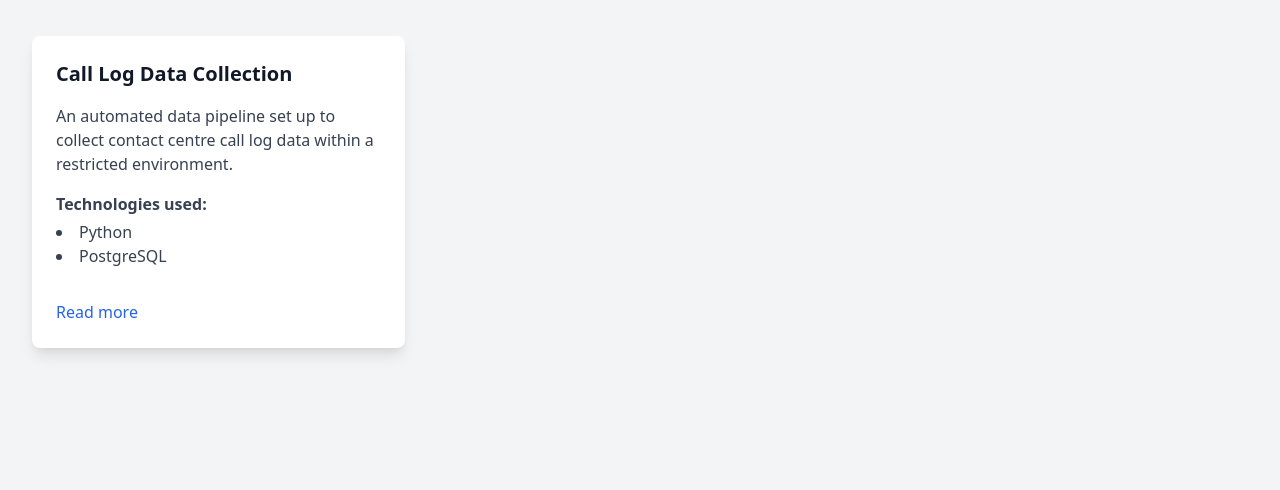
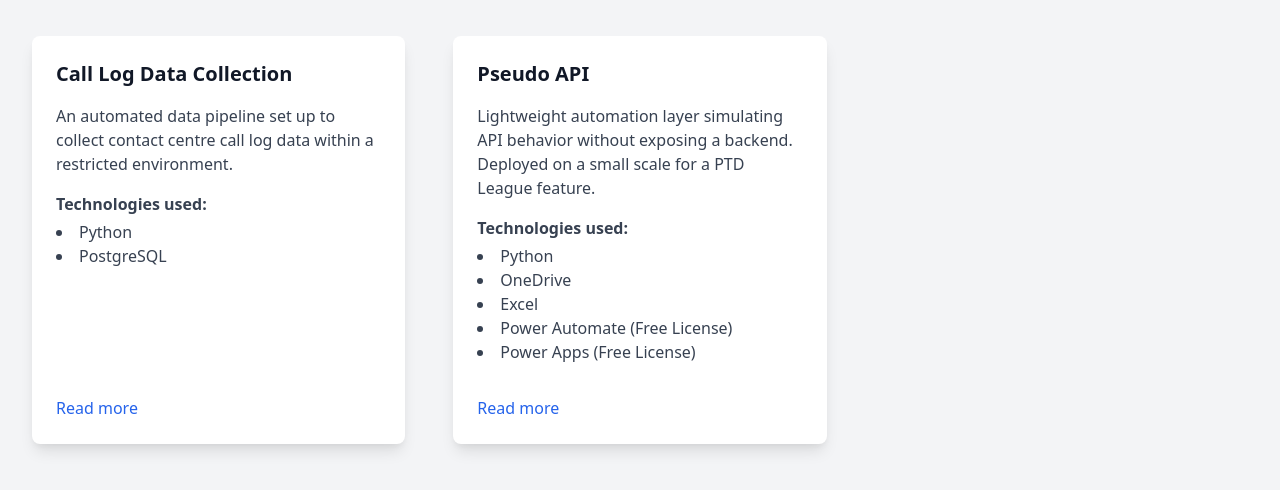
Before and after one commit to ElliotCurrie/elliotcurrie.github.io, a plain HTML site: page projects.html in a window 1280 px wide. Shown: the part 164-654 px from the top of the page. Drawn offline with nearby package versions, Linux system fonts and the light colour scheme.

Commit message:
Update projects.html

```diff
--- a/projects.html
+++ b/projects.html
@@ -40,6 +40,21 @@
                 </ul>
                 <a href="call_log_data_collection.html" class="text-blue-600 hover:underline mt-auto">Read more</a>
             </div>
+            <div class="bg-white p-6 rounded-lg shadow-lg flex flex-col">
+                <h3 class="text-xl font-semibold mb-4">Pseudo API</h3>
+                <p class="text-gray-700 mb-4">
+                    Lightweight automation layer simulating API behavior without exposing a backend. Deployed on a small scale for a PTD League feature.
+                </p>
+                <p class="text-gray-700 font-semibold mb-1">Technologies used:</p>
+                <ul class="list-disc list-inside text-gray-700 mb-8">
+                    <li>Python</li>
+                    <li>OneDrive</li>
+                    <li>Excel</li>
+                    <li>Power Automate (Free License)</li>
+                    <li>Power Apps (Free License)</li>
+                </ul>
+                <a href="call_log_data_collection.html" class="text-blue-600 hover:underline mt-auto">Read more</a>
+            </div>
         </div>
     </div>
 </body>
```
